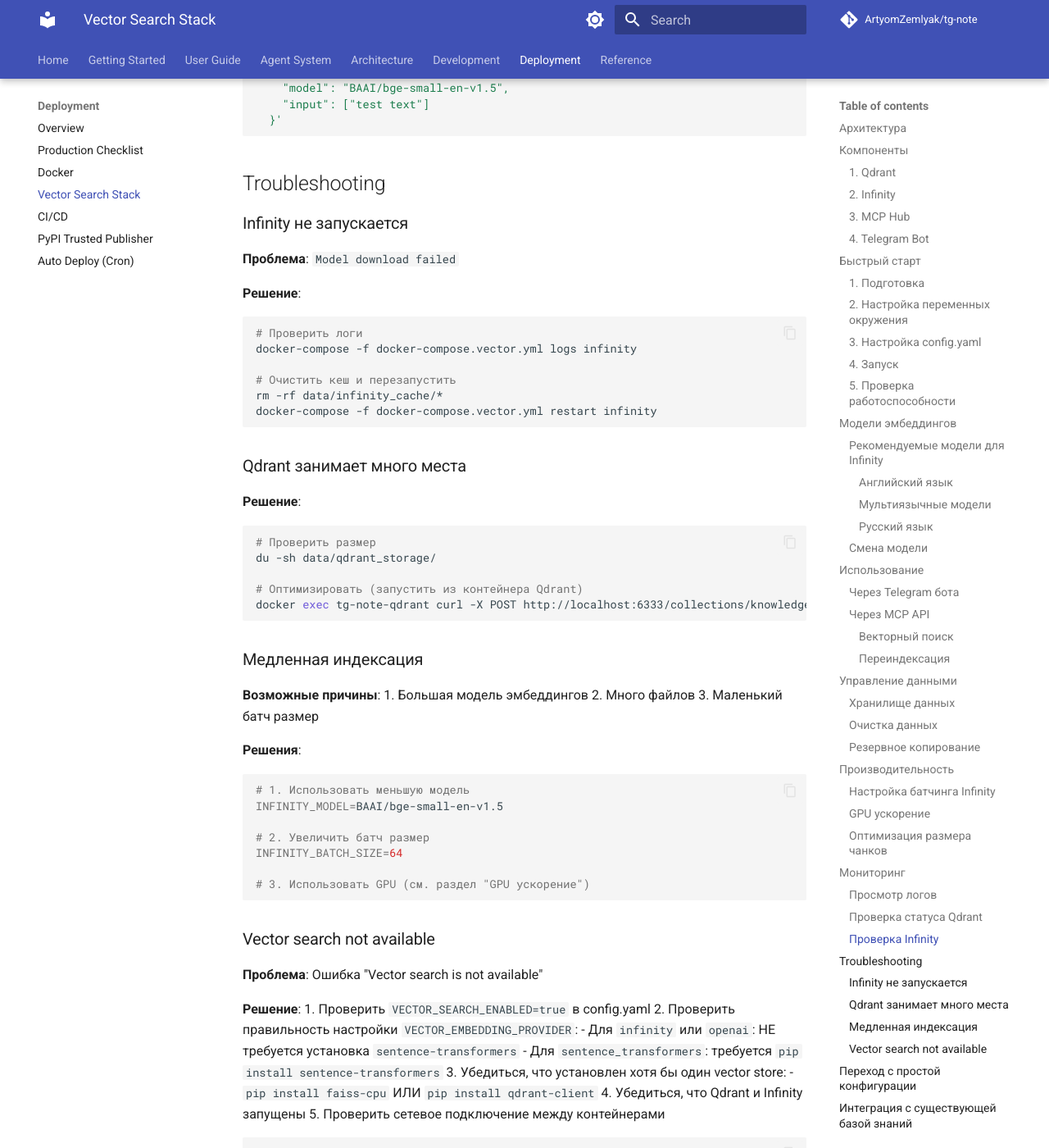
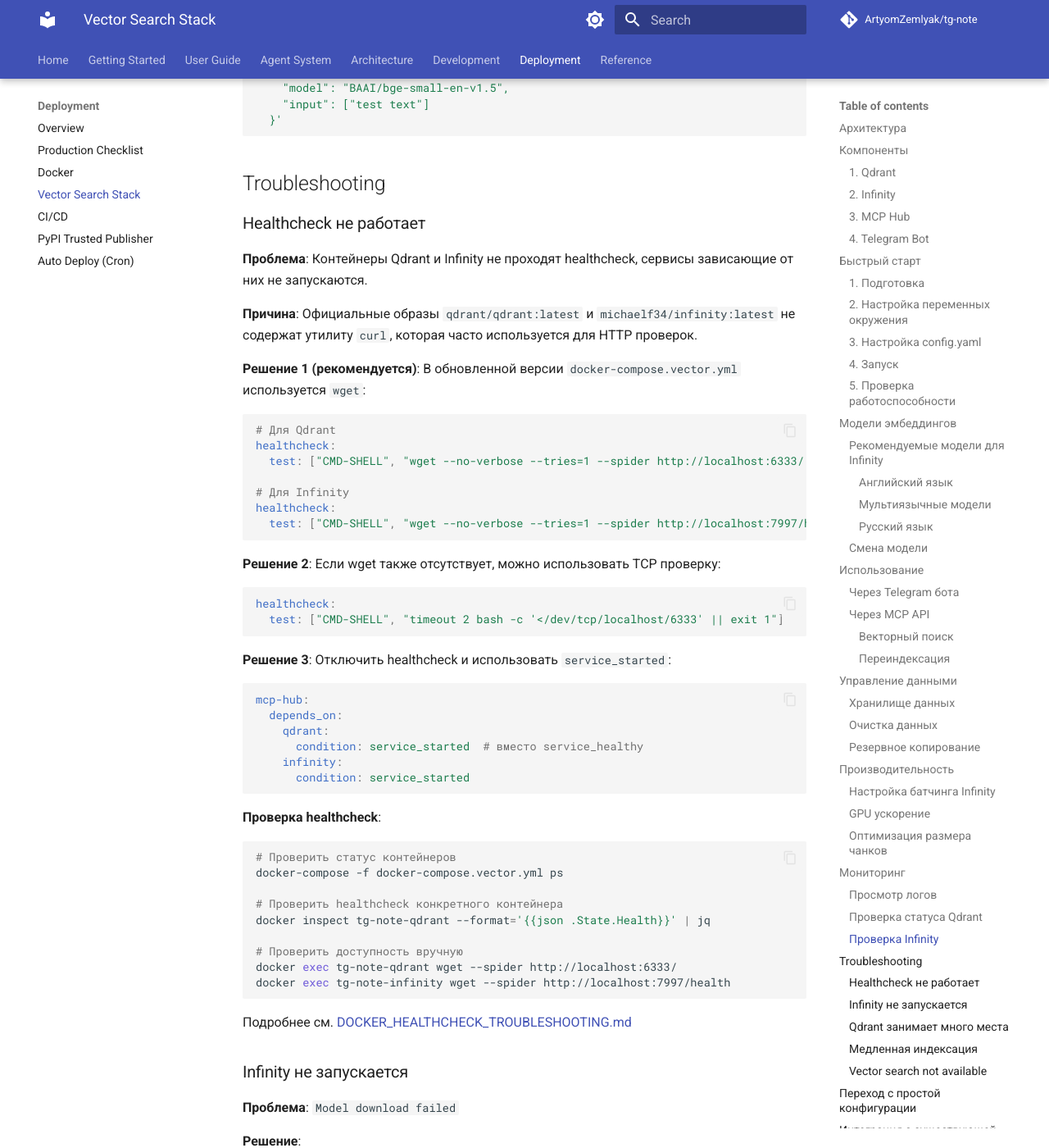
Before and after one commit to ArtyomZemlyak/tg-note, an MkDocs documentation site: the page built from docs_site/deployment/docker-vector-search.md, in a window 1280 px wide and 1400 px high, scrolled down 9064 px. Shown: the whole window at 82% size. Built offline with MkDocs 1.6.1 and Material for MkDocs 9.7.7, drawn with Linux system fonts in a browser that asks for light colours; comment, search, counter and statistics services are not loaded; the version menu is left out.

Commit message:
Fix: Use wget for Qdrant and Infinity healthchecks
Co-authored-by: artyom.zemlyak <artyom.zemlyak@gmail.com>

````diff
--- a/docs_site/deployment/docker-vector-search.md
+++ b/docs_site/deployment/docker-vector-search.md
@@ -406,6 +406,57 @@ curl -X POST http://localhost:7997/embeddings \
 
 ## Troubleshooting
 
+### Healthcheck не работает
+
+**Проблема**: Контейнеры Qdrant и Infinity не проходят healthcheck, сервисы зависающие от них не запускаются.
+
+**Причина**: Официальные образы `qdrant/qdrant:latest` и `michaelf34/infinity:latest` не содержат утилиту `curl`, которая часто используется для HTTP проверок.
+
+**Решение 1 (рекомендуется)**: В обновленной версии `docker-compose.vector.yml` используется `wget`:
+
+```yaml
+# Для Qdrant
+healthcheck:
+  test: ["CMD-SHELL", "wget --no-verbose --tries=1 --spider http://localhost:6333/ || exit 1"]
+
+# Для Infinity
+healthcheck:
+  test: ["CMD-SHELL", "wget --no-verbose --tries=1 --spider http://localhost:7997/health || exit 1"]
+```
+
+**Решение 2**: Если wget также отсутствует, можно использовать TCP проверку:
+
+```yaml
+healthcheck:
+  test: ["CMD-SHELL", "timeout 2 bash -c '</dev/tcp/localhost/6333' || exit 1"]
+```
+
+**Решение 3**: Отключить healthcheck и использовать `service_started`:
+
+```yaml
+mcp-hub:
+  depends_on:
+    qdrant:
+      condition: service_started  # вместо service_healthy
+    infinity:
+      condition: service_started
+```
+
+**Проверка healthcheck**:
+```bash
+# Проверить статус контейнеров
+docker-compose -f docker-compose.vector.yml ps
+
+# Проверить healthcheck конкретного контейнера
+docker inspect tg-note-qdrant --format='{{json .State.Health}}' | jq
+
+# Проверить доступность вручную
+docker exec tg-note-qdrant wget --spider http://localhost:6333/
+docker exec tg-note-infinity wget --spider http://localhost:7997/health
+```
+
+Подробнее см. [DOCKER_HEALTHCHECK_TROUBLESHOOTING.md](../../DOCKER_HEALTHCHECK_TROUBLESHOOTING.md)
+
 ### Infinity не запускается
 
 **Проблема**: `Model download failed`
````
Also changed, not shown: DOCKER_HEALTHCHECK_TROUBLESHOOTING.md (added, +166 -0 lines), docker-compose.vector.yml (+21 -3 lines).
